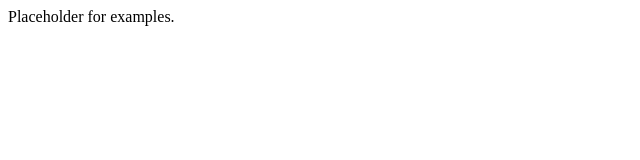
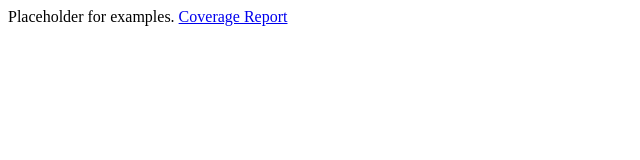
Before and after one commit to npmcdn-to-unpkg-bot/ng2-components, a website: page index.html in a window 1280 px wide. Shown: the whole page, without its empty margins (0-640 px from the left). Drawn offline with Linux system fonts and the light colour scheme.

Commit message:
Link to coverage report.

```diff
--- a/index.html
+++ b/index.html
@@ -11,5 +11,7 @@
 
 <body>
   Placeholder for examples.
+
+  <a href="/coverage">Coverage Report</a>
 </body>
 </html>
```
